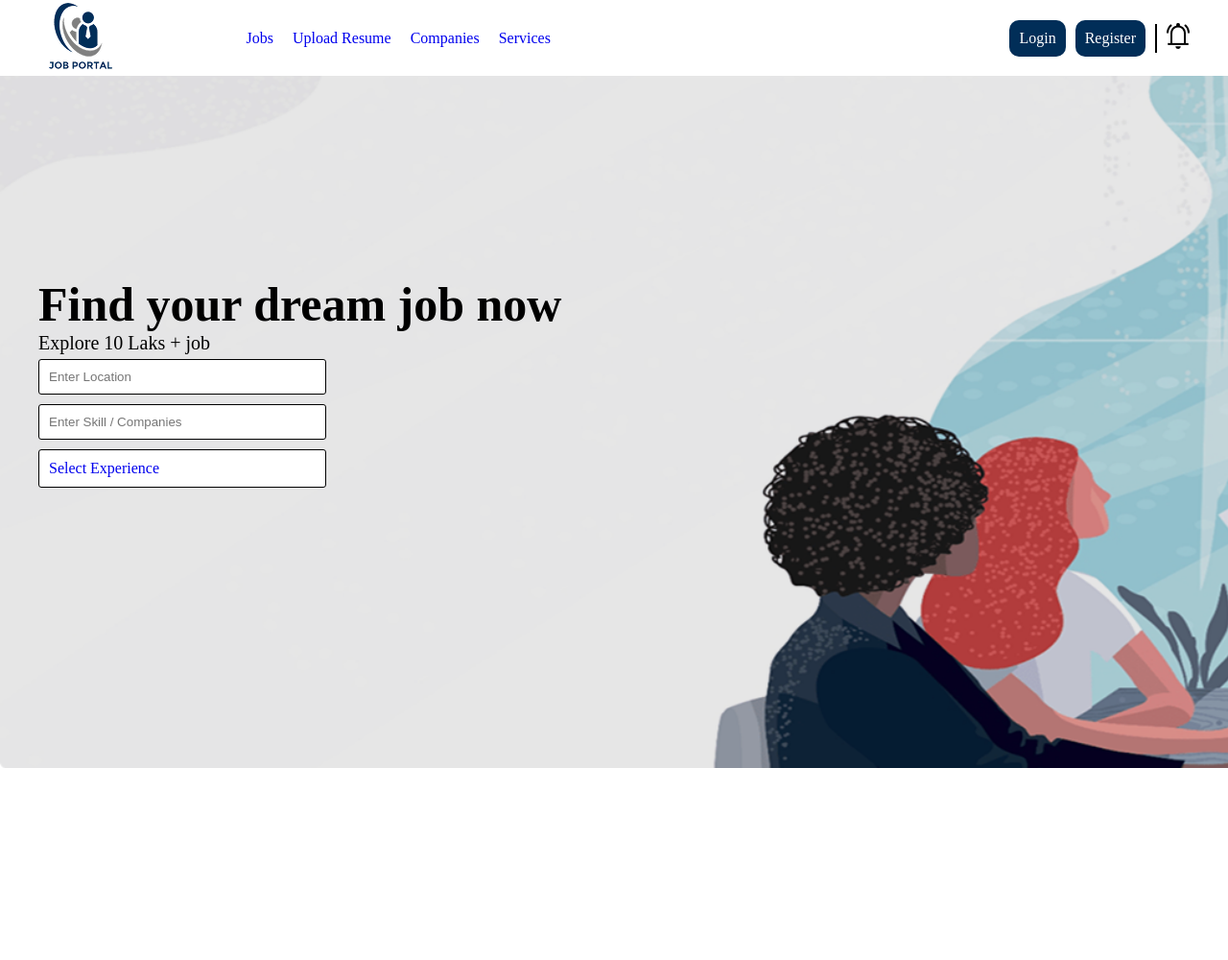
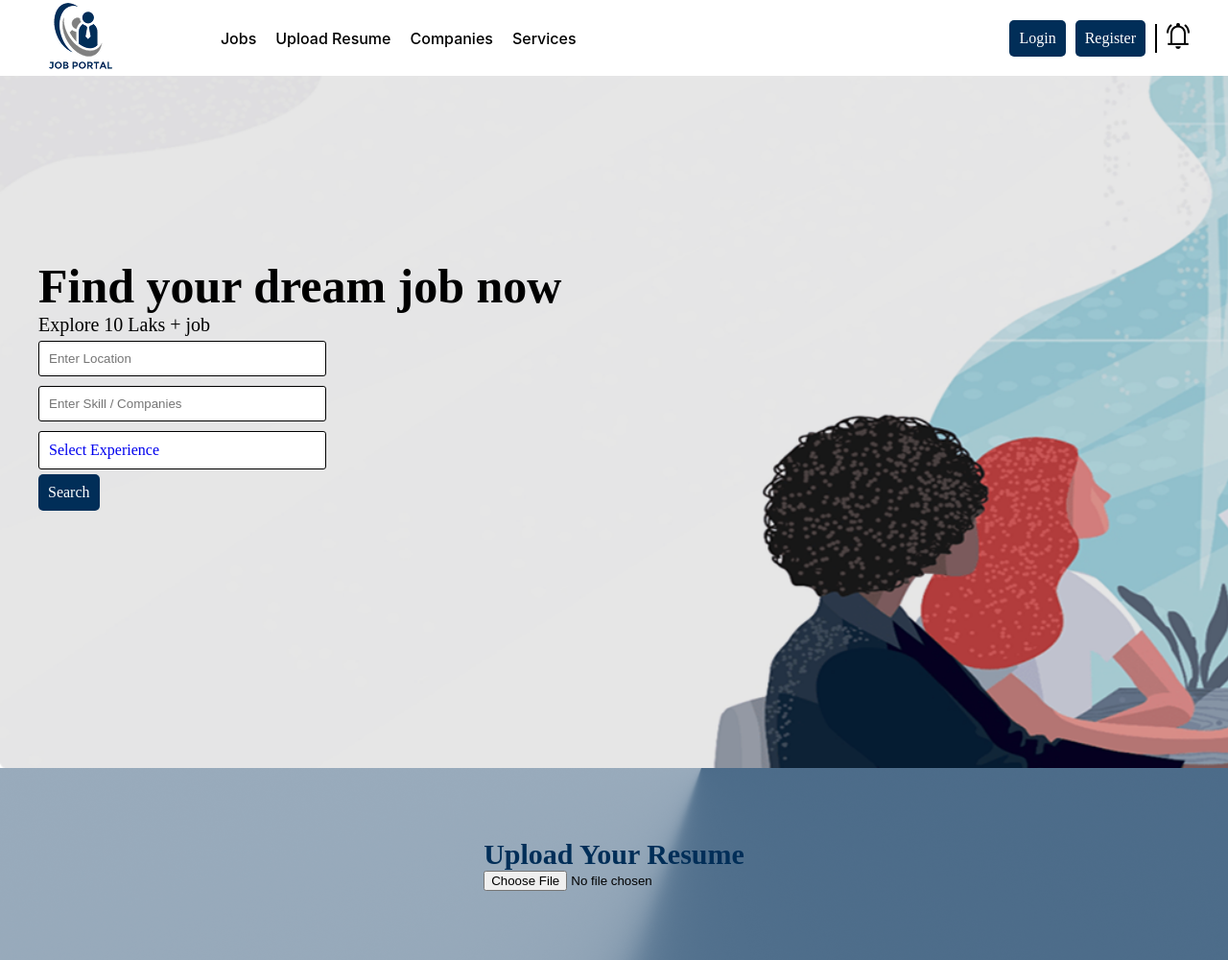
Before and after one commit to Prosonjit2006/Job-Portal-Custom-Css-Project---1, a plain HTML site: page index.html in a window 1280 px wide. Shown: the whole page at 96% size. Before the commit the page ends 800 px from the top, so only its background shows below. Drawn offline with Linux system fonts and the light colour scheme.

Commit message:
added html & css

```diff
--- a/css/style.css
+++ b/css/style.css
@@ -1,3 +1,15 @@
+/* font add */
+
+@font-face {
+  font-family: ;
+  src: url();
+}
+
+
+
+
+
+
 * {
   box-sizing: border-box;
   padding: 0;
@@ -42,7 +54,7 @@ h3 {
   width: auto;
   padding: 10px;
   border: none;
-  border-radius: 10px;
+  border-radius: 5px;
   color: white;
   background-color: #012e58;
 }
@@ -115,8 +127,11 @@ nav,
 }
 
 .navlist a {
+  font-family: inter ;
   padding: 10px;
   text-transform: capitalize;
+  color: black;
+  font-weight: 550;
 }
 .btn-bell-icon {
   gap: 10px;
@@ -153,3 +168,22 @@ nav,
   border: 1px solid black;
   border-radius: 3px;
 }
+
+
+
+/* ====================== resume upload part =============== */
+.upload{
+  background-image: url('../img/resume-update-bg.png');
+  background-repeat: no-repeat;
+  background-size: cover;
+  height: 200px;
+}
+.upload .container{
+  height: 100%;
+  display: flex;
+  align-items: center;
+  justify-content: center;
+}
+.upload h2{
+  color: #012E58;
+}
--- a/index.html
+++ b/index.html
@@ -78,10 +78,38 @@
                         <div class="dropdown">
                             <a href="#">Select Experience</a>
                         </div>
+
+                        <a href="#" class="btn">Search</a>
                     </form>
                 </div>
             </div>
         </div>
+
+        <!-- resume upload part -->
+        <div class="upload">
+            <div class="container">
+                <div class="upload-content">
+                    <h2>Upload Your Resume</h2>
+                <form action="#">
+                    <input type="file" placeholder="Upload resume (500 kB - 2 MB)">
+                </form>
+                </div>
+
+
+            </div>
+        </div>
+
+
+
+
+
+
+
+
+
+
+
+
     </main>
 
 
```
Also changed, not shown: font/inter/Inter_28pt-Bold.ttf (added), img/Companies/1.png (added), img/Companies/2.png (added), img/Companies/3.png (added), img/Companies/4.png (added), img/Companies/5.png (added), img/Companies/6.png (added), img/Companies/7.png (added), img/Companies/8.png (added), img/Service/1.png (added), img/Service/2.png (added), img/Service/3.png (added), img/footer/Facebook.png (added), img/footer/Intragram.png (added), 4 more files.
